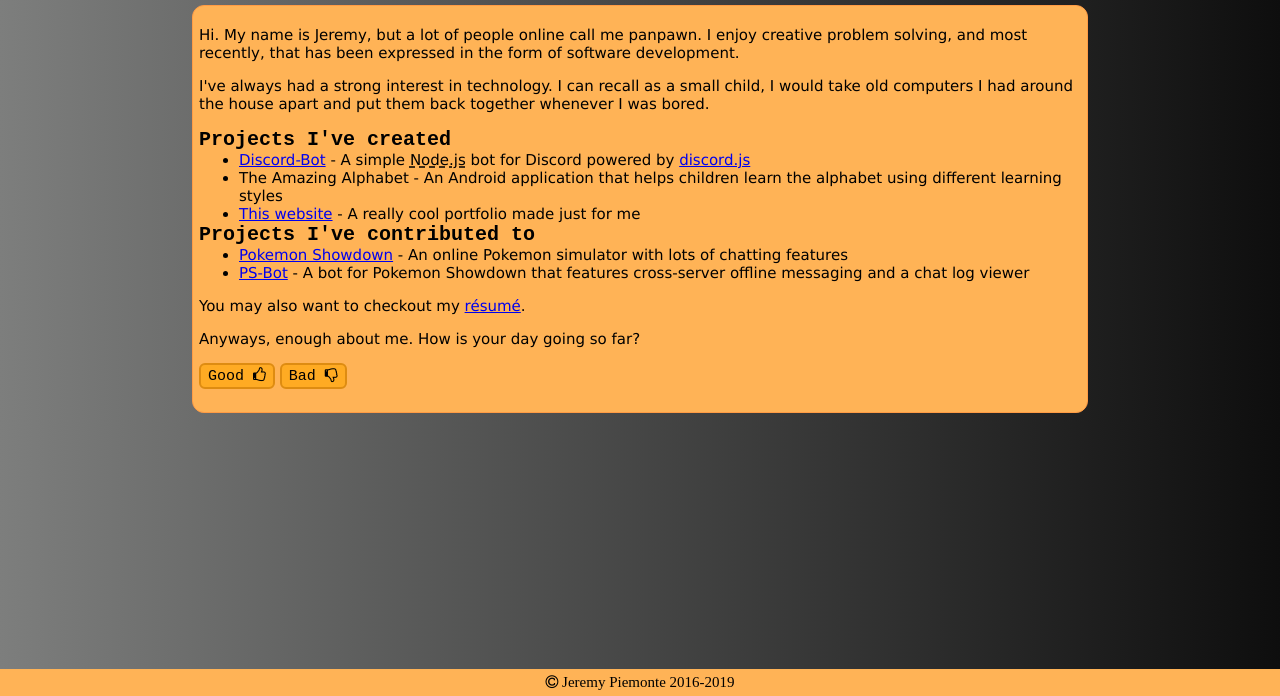
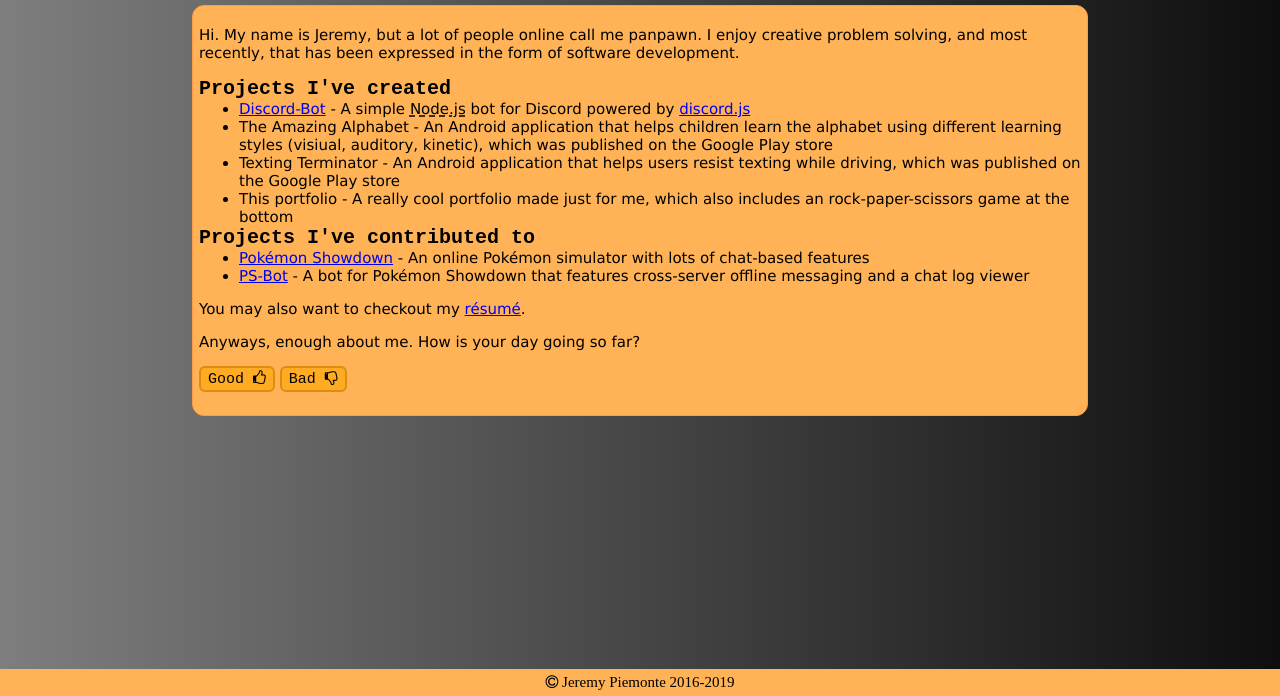
Before and after one commit to panpawn/panpawn.github.io, a plain HTML site: page index.html in a window 1280 px wide. Shown: the part 104-800 px from the top of the page. Drawn offline with Linux system fonts and the light colour scheme.

Commit message:
Update various desc's and add a project

```diff
--- a/index.html
+++ b/index.html
@@ -13,25 +13,24 @@
     <img src="images/selfy.png" width="10%" border="1" title="(Photograph by: Cassandra Sullivan)">
     <div class="textbody">
         <p>Hi. My name is Jeremy, but a lot of people online call me panpawn.  I enjoy creative problem solving, and most recently, that has been expressed in the form of software development.</p>
-        <p>I've always had a strong interest in technology.  I can recall as a small child, I would take old computers I had around the house apart and put them back together whenever I was bored.</p>
         <h1>Projects I've created</h1>
         <ul>
         <li><a href="https://github.com/panpawn/Discord-Bot" target="_blank">Discord-Bot</a> - A simple <span class="keyword" title="Node.js is a commonly used open source backend framework that runs on many operating systems.">Node.js</span> bot for Discord powered by <a href="https://discord.js.org/#/" target="_blank">discord.js</a></li>
-        <li>The Amazing Alphabet - An Android application that helps children learn the alphabet using different learning styles</li>
-        <li><a href="https://github.com/panpawn/panpawn.github.io">This website</a> - A really cool portfolio made just for me</li>
+        <li>The Amazing Alphabet - An Android application that helps children learn the alphabet using different learning styles (visiual, auditory, kinetic), which was published on the Google Play store</li>
+        <li>Texting Terminator - An Android application that helps users resist texting while driving, which was published on the Google Play store</li>
+        <li>This portfolio - A really cool portfolio made just for me, which also includes an rock-paper-scissors game at the bottom</li>
         </ul>
 
         <h1>Projects I've contributed to</h1>
         <ul>
-        <li><a href="http://github.com/Zarel/Pokemon-Showdown" target="_blank">Pokemon Showdown</a> - An online Pokemon simulator with lots of chatting features</li>
-        <li><a href="https://github.com/jd4564/PS-Bot" target="_blank">PS-Bot</a> - A bot for Pokemon Showdown that features cross-server offline messaging and a chat log viewer</li>
+        <li><a href="http://github.com/Zarel/Pokemon-Showdown" target="_blank">Pokémon Showdown</a> - An online Pokémon simulator with lots of chat-based features</li>
+        <li><a href="https://github.com/jd4564/PS-Bot" target="_blank">PS-Bot</a> - A bot for Pokémon Showdown that features cross-server offline messaging and a chat log viewer</li>
         </ul>
 
        <p>You may also want to checkout my <a href="resume.pdf" target="_blank">résumé</a>.</p>
        <p id="question">Anyways, enough about me. How is your day going so far?</p>
        <div id="buttons">
-            <button onclick="RPS.howRu('Good')">Good <i class="fa fa-thumbs-o-up" aria-hidden="true"></i></button> <button onclick="RPS.howRu('Bad')">Bad <i class="fa fa-thumbs-o-down" aria-hidden="true"></i>
-</button>
+            <button onclick="RPS.howRu('Good')">Good <i class="fa fa-thumbs-o-up" aria-hidden="true"></i></button> <button onclick="RPS.howRu('Bad')">Bad <i class="fa fa-thumbs-o-down" aria-hidden="true"></i></button>
         </div>
        <p id="reply"></p>
     </div>
```
